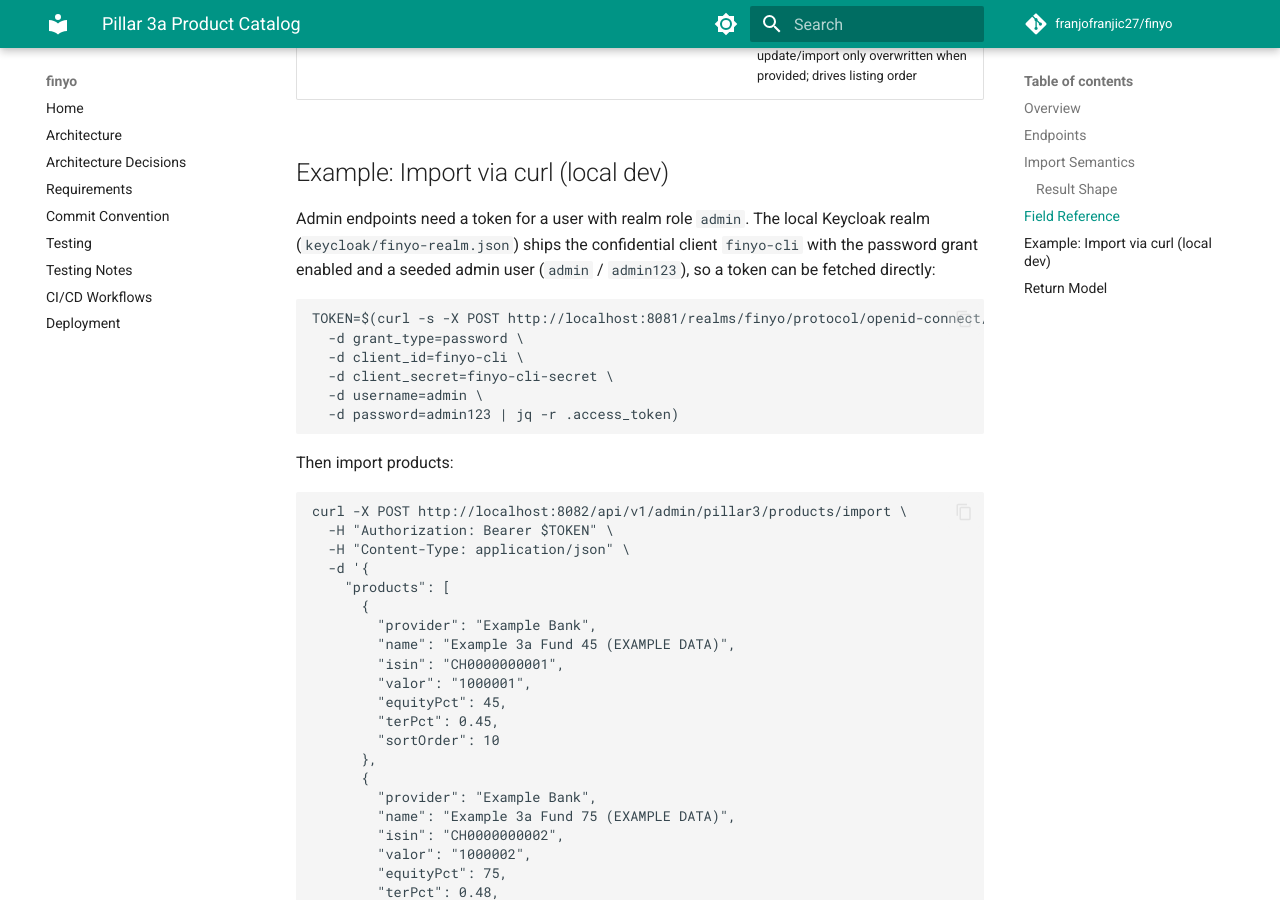
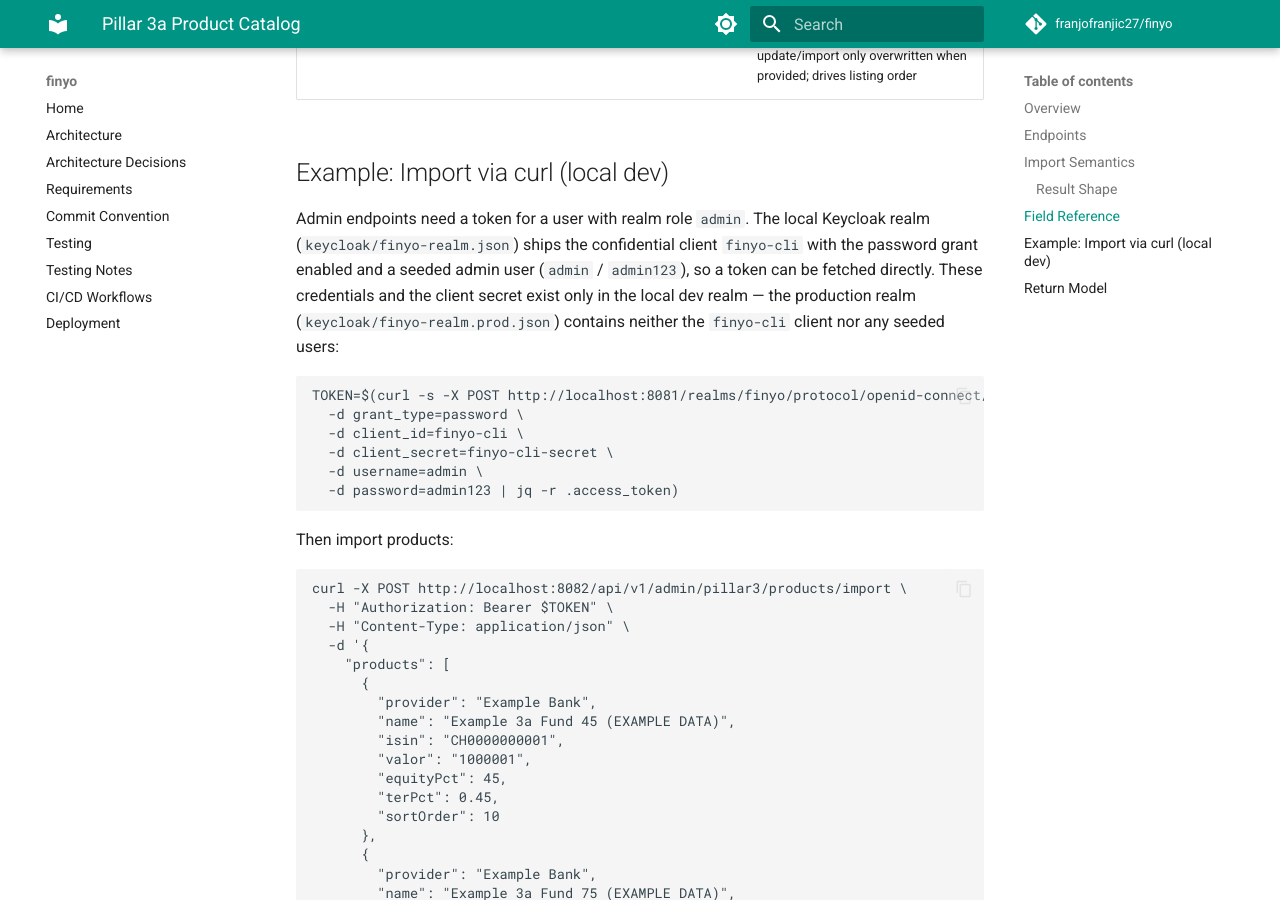
Before and after one commit to franjofranjic27/finyo, an MkDocs documentation site: the page built from docs/PILLAR3_PRODUCTS.md, in a window 1280 px wide and 900 px high, scrolled down 2679 px. Built offline with MkDocs 1.6.1 and Material for MkDocs 9.7.7, drawn with Linux system fonts in a browser that asks for light colours; comment, search, counter and statistics services are not loaded.

Commit message:
docs: mark import example credentials as dev-only
Co-Authored-By: Claude Fable 5 <noreply@anthropic.com>

````diff
--- a/docs/PILLAR3_PRODUCTS.md
+++ b/docs/PILLAR3_PRODUCTS.md
@@ -87,7 +87,10 @@ Request body for create, update and import rows (`Pillar3ProductRequest`):
 Admin endpoints need a token for a user with realm role `admin`. The local
 Keycloak realm (`keycloak/finyo-realm.json`) ships the confidential client
 `finyo-cli` with the password grant enabled and a seeded admin user
-(`admin` / `admin123`), so a token can be fetched directly:
+(`admin` / `admin123`), so a token can be fetched directly. These credentials
+and the client secret exist only in the local dev realm — the production realm
+(`keycloak/finyo-realm.prod.json`) contains neither the `finyo-cli` client nor
+any seeded users:
 
 ```bash
 TOKEN=$(curl -s -X POST http://localhost:8081/realms/finyo/protocol/openid-connect/token \
````
